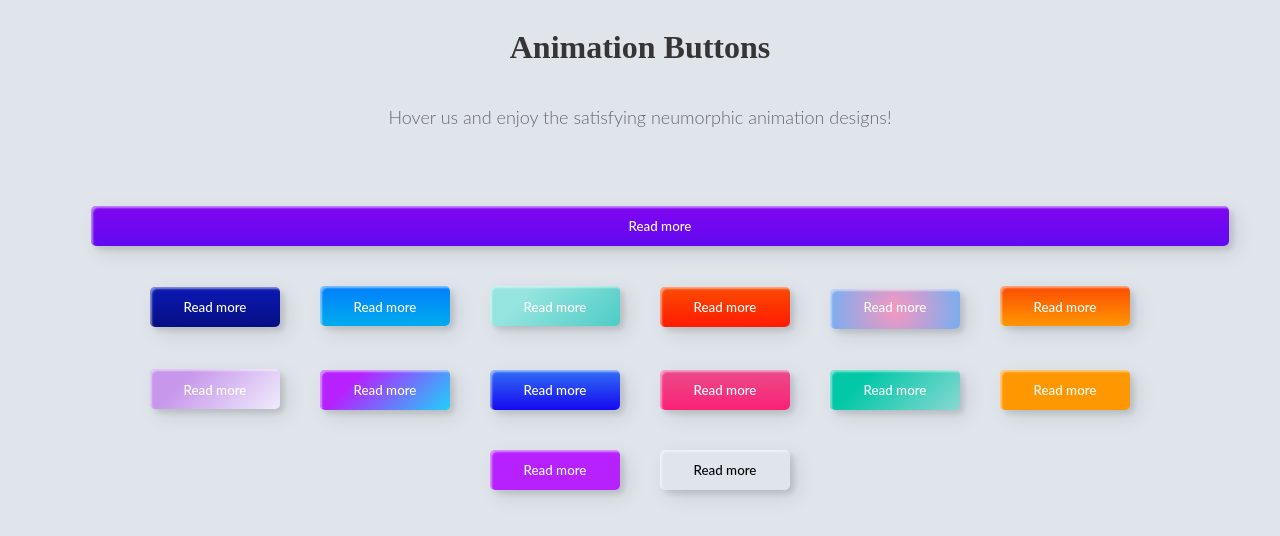
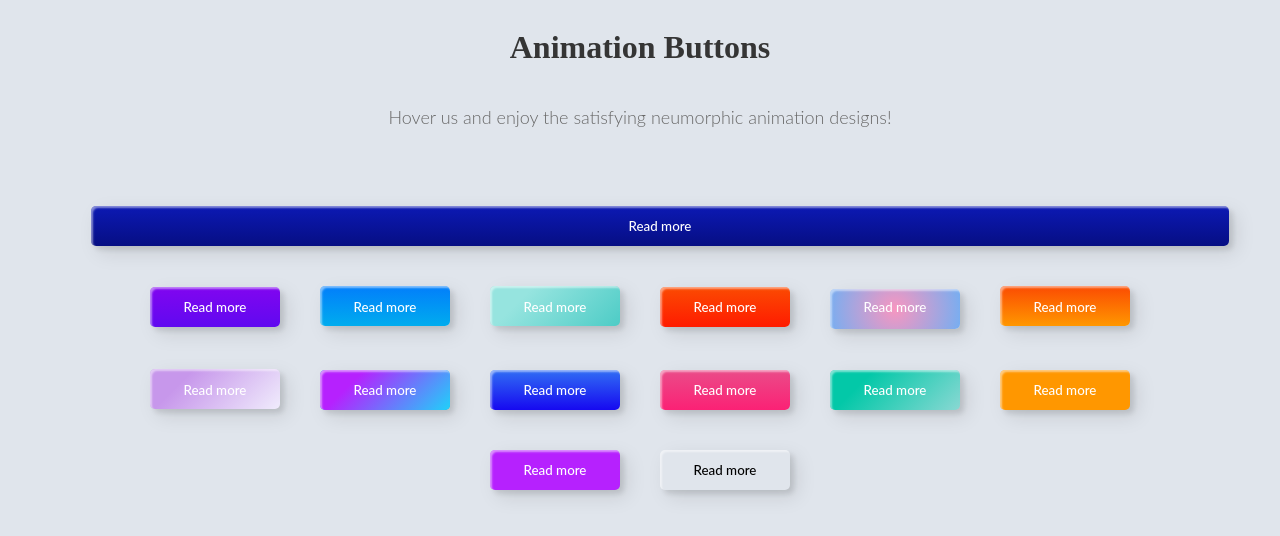
Before and after one commit to atefeh-dev/Animation--Buttons, a React (Create React App) app: page / in a window 1280 px wide. Shown: the top 536 px of the page. Built offline with nearby package versions, Linux system fonts and the light colour scheme.

Commit message:
loading bug fix

```diff
--- a/src/components/Home.js
+++ b/src/components/Home.js
@@ -3,24 +3,26 @@ import "../style/App.css";
 import Button from "./Button";
 import { useState } from "react";
 const Home = () => {
-  const [isButtonLoading, setIsButtonLoading] = useState(false);
-  const [isButtonLoadingTwo, setIsButtonLoadingTwo] = useState(false);
+  const [isButtonLoading, setIsButtonLoading] = useState("");
 
-  const handleClick = (e) => {
-    e.preventDefault();
-    setIsButtonLoading(true);
+  const fetchData = async (btnKey) => {
+    setIsButtonLoading(btnKey);
+    console.log(isButtonLoading);
+    const res = await fetch("google.com");
+    if (res.ok) {
+      console.log(res);
+    }
     setTimeout(() => {
-      setIsButtonLoading(false);
+      setIsButtonLoading("");
+    }, 1000);
+  };
+
+  const btnLoadingHandler = (btnKey) => {
+    setIsButtonLoading(btnKey);
+    setTimeout(() => {
+      setIsButtonLoading("");
     }, 1000);
     console.log("how you don?");
-  };
-
-  const handleClick2 = (e) => {
-    e.preventDefault();
-    setTimeout(() => {
-      setIsButtonLoadingTwo(false);
-    }, 1000);
-    console.log("what's matter");
   };
 
   return (
@@ -31,16 +33,20 @@ const Home = () => {
       </div>
       <div className="frame">
         <Button
-          kind="btn-2"
-          onClick={(e) => handleClick(e)}
+          kind="btn-1"
+          onClick={(e) => {
+            fetchData("btn-1");
+          }}
           width="100%"
-          isLoading={isButtonLoading}>
+          isLoading={isButtonLoading === "btn-1"}>
           Read more
         </Button>
         <Button
-          kind="btn-1"
-          onClick={(e) => handleClick2(e)}
-          isLoading={isButtonLoadingTwo}>
+          kind="btn-2"
+          onClick={(e) => {
+            fetchData("btn-2");
+          }}
+          isLoading={isButtonLoading === "btn-2"}>
           Read more
         </Button>
         <Button kind="btn-3">Read more</Button>
```
